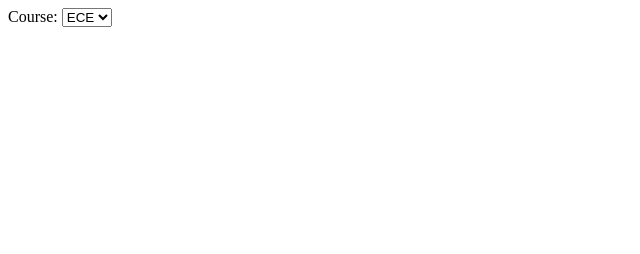
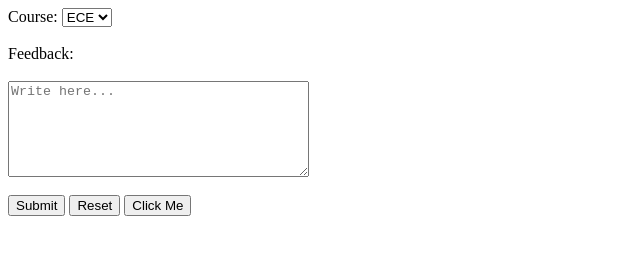
Before and after one commit to farazkhalid040/WDW_0015, a plain HTML site: page Web Designing Work shop Assignment/Assignment-16.html in a window 1280 px wide. Shown: the whole page, without its empty margins (0-640 px from the left). Drawn offline with Linux system fonts and the light colour scheme.

Commit message:
Assignment complete

```diff
--- a/Web Designing Work shop Assignment/Assignment-16.html
+++ b/Web Designing Work shop Assignment/Assignment-16.html
@@ -11,3 +11,21 @@
         <option>CSE</option>
         <option>ME</option>
     </select>
+
+    <br><br>
+
+    <label>Feedback:</label>
+    <br></br>
+
+    <textarea rows="6" cols="35" placeholder="Write here..."></textarea>
+
+    <br><br>
+
+    <button type="submit">Submit</button>
+    <button type="reset">Reset</button>
+    <button type="button">Click Me</button>
+
+</form>
+
+</body>
+</html>
```
